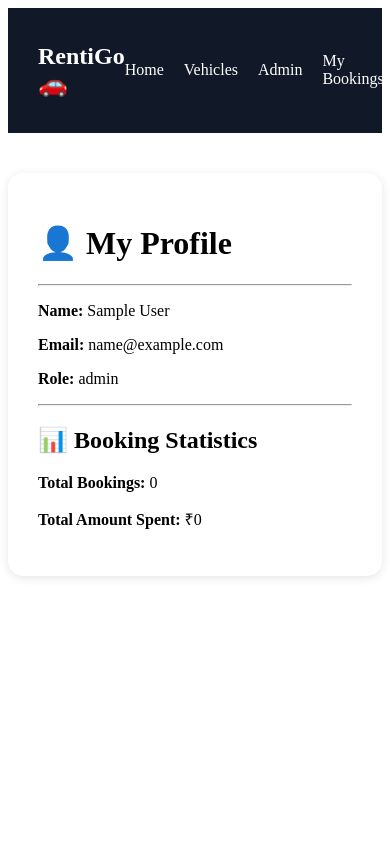
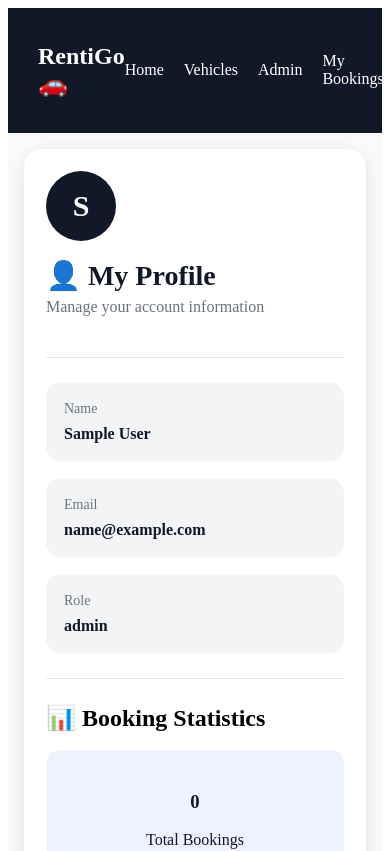
Before and after one commit to saikirangoud964/rentigo-vehicle-rental-system, a React app in the folder frontend/frontend/: page /profile in a window 390 px wide. Shown: the top 851 px of the page. Built offline with nearby package versions, Linux system fonts and the light colour scheme; no server answers; sample sign-in values are in the browser's storage; the HTML template or start-up script is replaced by a standard one.

Commit message:
Made profile page responsive

```diff
--- a/frontend/frontend/src/pages/Profile.jsx
+++ b/frontend/frontend/src/pages/Profile.jsx
@@ -20,6 +20,8 @@ function Profile() {
     try {
       const userInfo = JSON.parse(localStorage.getItem("userInfo"));
 
+      if (!userInfo?.token) return;
+
       const { data } = await axios.get(
         "https://rentigo-vehicle-rental-system.onrender.com/api/bookings/my-bookings",
         {
@@ -34,7 +36,8 @@ function Profile() {
       setBookingCount(bookings.length);
 
       const amount = bookings.reduce(
-        (sum, booking) => sum + (booking.totalPrice || 0),
+        (sum, booking) =>
+          sum + Number(booking.amountPaid || booking.totalPrice || 0),
         0,
       );
 
@@ -45,49 +48,163 @@ function Profile() {
   };
 
   if (!user) {
-    return <h2 style={{ padding: "20px" }}>Loading...</h2>;
+    return <h2 style={loadingStyle}>Loading...</h2>;
   }
 
   return (
-    <div
-      style={{
-        maxWidth: "800px",
-        margin: "40px auto",
-        padding: "30px",
-        background: "#fff",
-        borderRadius: "15px",
-        boxShadow: "0 2px 10px rgba(0,0,0,0.1)",
-      }}
-    >
-      <h1>👤 My Profile</h1>
+    <div style={pageStyle}>
+      <div style={cardStyle}>
+        <div style={profileHeaderStyle}>
+          <div style={avatarStyle}>{user.name?.charAt(0)?.toUpperCase()}</div>
 
-      <hr />
+          <div>
+            <h1 style={titleStyle}>👤 My Profile</h1>
+            <p style={subtitleStyle}>Manage your account information</p>
+          </div>
+        </div>
 
-      <p>
-        <strong>Name:</strong> {user.name}
-      </p>
+        <hr style={dividerStyle} />
 
-      <p>
-        <strong>Email:</strong> {user.email}
-      </p>
+        <div style={infoGridStyle}>
+          <div style={infoBoxStyle}>
+            <span style={labelStyle}>Name</span>
+            <strong style={valueStyle}>{user.name}</strong>
+          </div>
 
-      <p>
-        <strong>Role:</strong> {user.role}
-      </p>
+          <div style={infoBoxStyle}>
+            <span style={labelStyle}>Email</span>
+            <strong style={valueStyle}>{user.email}</strong>
+          </div>
 
-      <hr />
+          <div style={infoBoxStyle}>
+            <span style={labelStyle}>Role</span>
+            <strong style={valueStyle}>{user.role}</strong>
+          </div>
+        </div>
 
-      <h2>📊 Booking Statistics</h2>
+        <hr style={dividerStyle} />
 
-      <p>
-        <strong>Total Bookings:</strong> {bookingCount}
-      </p>
+        <h2 style={sectionTitleStyle}>📊 Booking Statistics</h2>
 
-      <p>
-        <strong>Total Amount Spent:</strong> ₹{totalSpent}
-      </p>
+        <div style={statsGridStyle}>
+          <div style={statCardStyle}>
+            <h3>{bookingCount}</h3>
+            <p>Total Bookings</p>
+          </div>
+
+          <div style={statCardStyle}>
+            <h3>₹{totalSpent.toLocaleString()}</h3>
+            <p>Total Amount Spent</p>
+          </div>
+        </div>
+      </div>
     </div>
   );
 }
 
+const loadingStyle = {
+  padding: "30px",
+  textAlign: "center",
+};
+
+const pageStyle = {
+  minHeight: "80vh",
+  background: "#f9fafb",
+  padding: "clamp(16px, 4vw, 40px)",
+  boxSizing: "border-box",
+};
+
+const cardStyle = {
+  maxWidth: "850px",
+  margin: "0 auto",
+  padding: "clamp(22px, 4vw, 35px)",
+  background: "#fff",
+  borderRadius: "18px",
+  boxShadow: "0 4px 18px rgba(0,0,0,0.1)",
+  boxSizing: "border-box",
+};
+
+const profileHeaderStyle = {
+  display: "flex",
+  alignItems: "center",
+  gap: "18px",
+  flexWrap: "wrap",
+};
+
+const avatarStyle = {
+  width: "70px",
+  height: "70px",
+  borderRadius: "50%",
+  background: "#111827",
+  color: "#fff",
+  display: "flex",
+  alignItems: "center",
+  justifyContent: "center",
+  fontSize: "30px",
+  fontWeight: "bold",
+};
+
+const titleStyle = {
+  margin: 0,
+  fontSize: "clamp(28px, 5vw, 40px)",
+  color: "#111827",
+};
+
+const subtitleStyle = {
+  marginTop: "6px",
+  color: "#6b7280",
+};
+
+const dividerStyle = {
+  margin: "25px 0",
+  border: "none",
+  borderTop: "1px solid #e5e7eb",
+};
+
+const infoGridStyle = {
+  display: "grid",
+  gridTemplateColumns: "repeat(auto-fit, minmax(220px, 1fr))",
+  gap: "18px",
+};
+
+const infoBoxStyle = {
+  background: "#f3f4f6",
+  padding: "18px",
+  borderRadius: "14px",
+  display: "flex",
+  flexDirection: "column",
+  gap: "8px",
+  overflowWrap: "break-word",
+};
+
+const labelStyle = {
+  color: "#6b7280",
+  fontSize: "14px",
+};
+
+const valueStyle = {
+  color: "#111827",
+  fontSize: "16px",
+  wordBreak: "break-word",
+};
+
+const sectionTitleStyle = {
+  fontSize: "clamp(24px, 4vw, 30px)",
+  marginBottom: "18px",
+};
+
+const statsGridStyle = {
+  display: "grid",
+  gridTemplateColumns: "repeat(auto-fit, minmax(180px, 1fr))",
+  gap: "18px",
+};
+
+const statCardStyle = {
+  background: "#eef2ff",
+  color: "#111827",
+  padding: "22px",
+  borderRadius: "14px",
+  textAlign: "center",
+};
+
 export default Profile;
```
